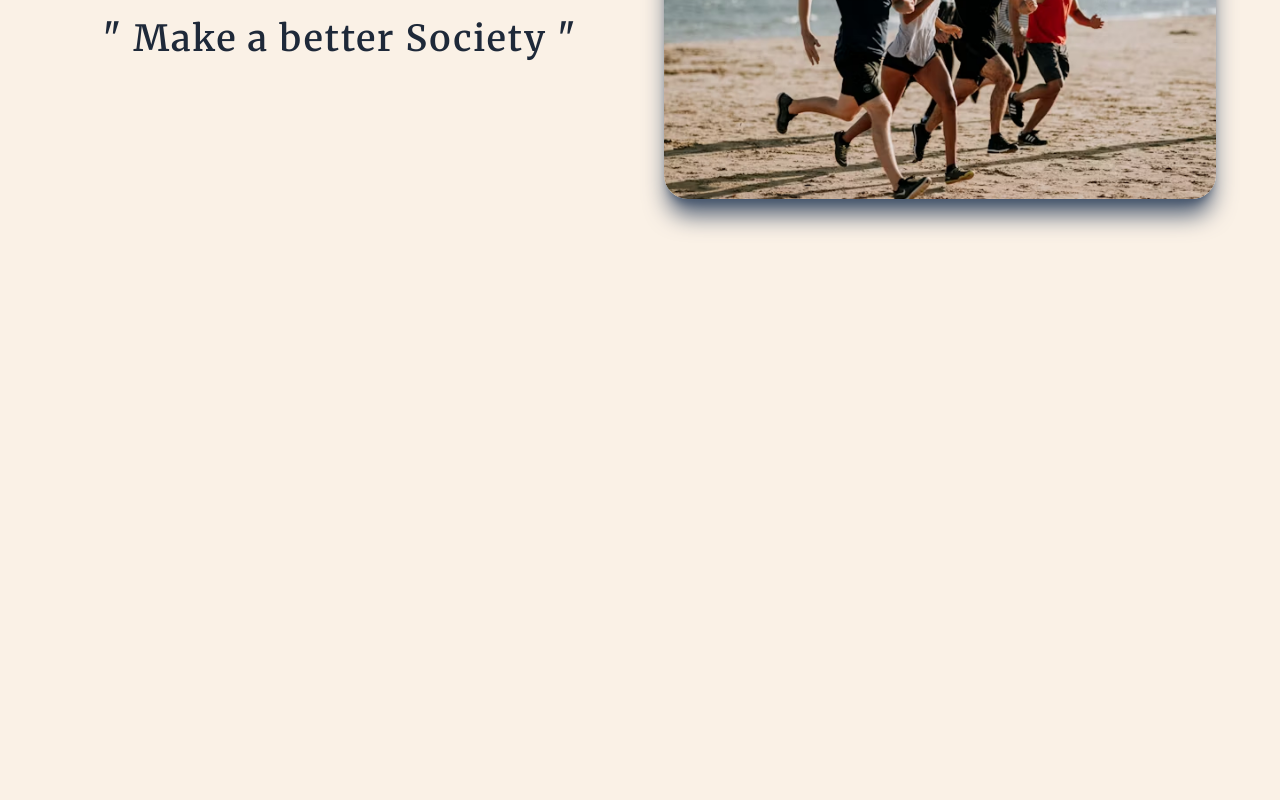
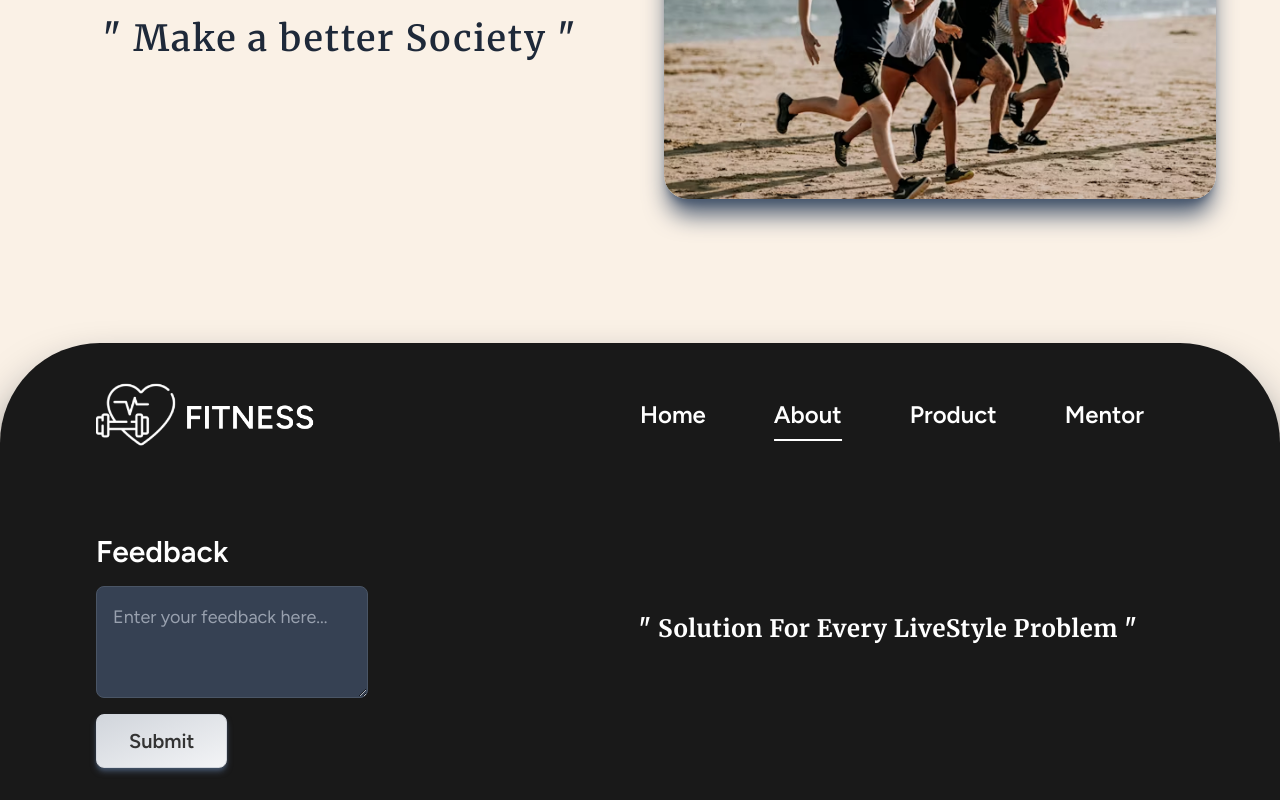
Before and after one commit to RaziMaulana/fitnessapp, a Next.js app: page /about in a window 1280 px wide. Shown: the part 3097-3897 px from the top of the page. Before the commit the page ends 3360 px from the top, so only its background shows below. Built offline with nearby package versions, Linux system fonts and the light colour scheme.

Commit message:
About Page Done

```diff
--- a/src/app/about/page.tsx
+++ b/src/app/about/page.tsx
@@ -5,6 +5,7 @@ import Greeting from '../../../components/About/Greeting'
 import Founders from '../../../components/About/Founders'
 import Timeline from '../../../components/About/Timeline'
 import Goals from '../../../components/About/Goals'
+import Footer from '../../../components/footer'
 
 export default function About() {
     return (
@@ -14,6 +15,7 @@ export default function About() {
             <Founders />
             <Timeline />
             <Goals />
+            <Footer />
         </div>
     )
 }
```
